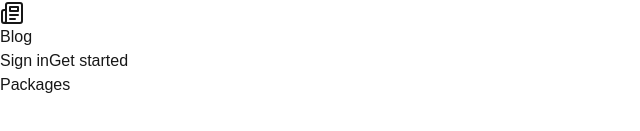
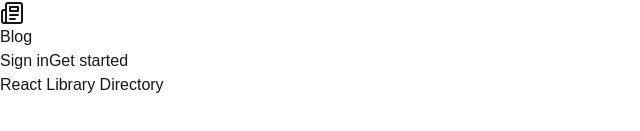
Before and after one commit to AyushJoshi1403/React-Library-Directory, a Next.js app in the folder frontend/: page / in a window 1280 px wide. Shown: the part 407-538 px from the top of the page, without its empty margins (0-640 px from the left). Built offline with nearby package versions, Linux system fonts and the light colour scheme.

Commit message:
frontend

```diff
--- a/frontend/src/app/page.jsx
+++ b/frontend/src/app/page.jsx
@@ -2,7 +2,13 @@ import React from 'react'
 
 const page = () => {
   return (
-    <div>Packages</div>
+    <div>
+      <div>
+        <div className='font-bold'>
+        <h1>React Library Directory</h1>
+        </div>
+      </div>
+    </div>
   )
 }
 
```
